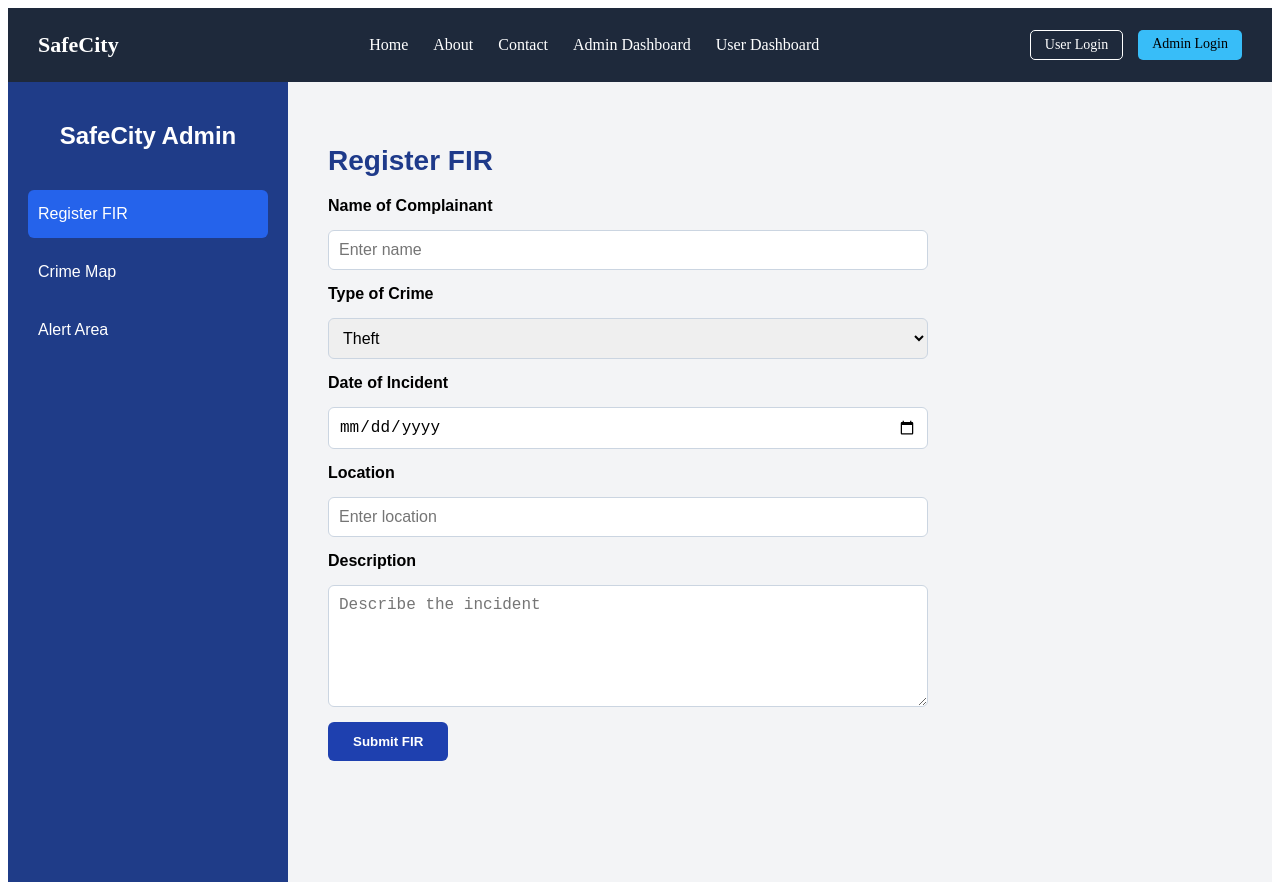
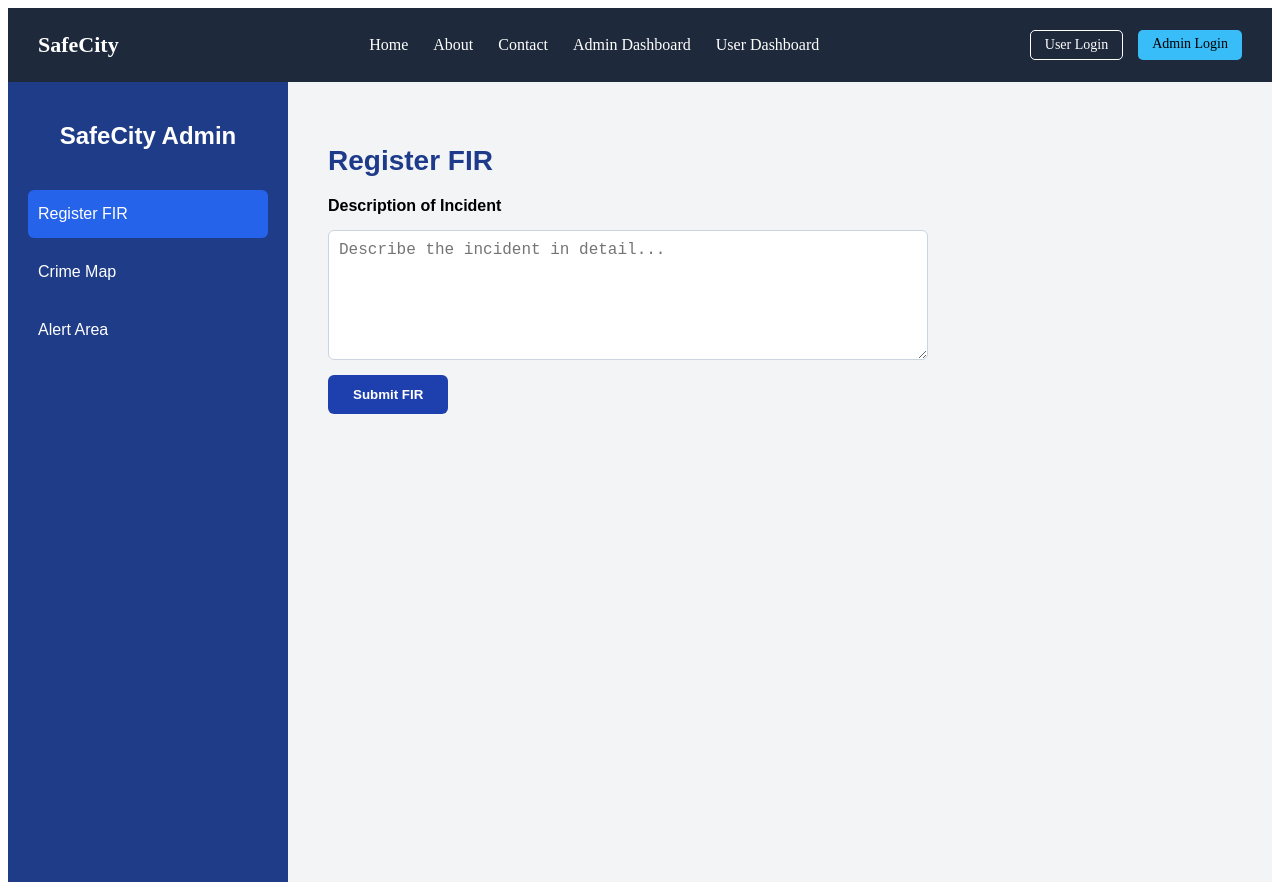
Before and after one commit to AnanyaMad06/Hackdeck_2026, a React (Create React App) app: page /admindashboard in a window 1280 px wide. Built offline with nearby package versions, Linux system fonts and the light colour scheme.

Commit message:
Register FIR api included

```diff
--- a/src/admin/FIRForm.js
+++ b/src/admin/FIRForm.js
@@ -1,32 +1,57 @@
-import React from "react";
+import React, { useState } from "react";
 
 function FIRForm() {
+  const [description, setDescription] = useState("");
+  const [status, setStatus] = useState("");
+
+  const handleSubmit = async (e) => {
+    e.preventDefault();
+
+    if (!description.trim()) {
+      setStatus("Please enter incident details.");
+      return;
+    }
+
+    try {
+      const response = await fetch("http://localhost:5000/api/submit-fir", {
+        method: "POST",
+        headers: {
+          "Content-Type": "application/json",
+        },
+        body: JSON.stringify({
+          text: description,
+        }),
+      });
+
+      if (!response.ok) {
+        throw new Error("Failed to submit FIR");
+      }
+
+      setStatus("✅ FIR submitted successfully");
+      setDescription("");
+    } catch (error) {
+      console.error(error);
+      setStatus("❌ Error submitting FIR. Try again.");
+    }
+  };
+
   return (
     <div className="tab-content">
       <h2>Register FIR</h2>
-      <form className="fir-form">
-        <label>Name of Complainant</label>
-        <input type="text" placeholder="Enter name" />
 
-        <label>Type of Crime</label>
-        <select>
-          <option>Theft</option>
-          <option>Assault</option>
-          <option>Fraud</option>
-          <option>Other</option>
-        </select>
-
-        <label>Date of Incident</label>
-        <input type="date" />
-
-        <label>Location</label>
-        <input type="text" placeholder="Enter location" />
-
-        <label>Description</label>
-        <textarea placeholder="Describe the incident"></textarea>
+      <form className="fir-form" onSubmit={handleSubmit}>
+        <label>Description of Incident</label>
+        <textarea
+          rows="6"
+          placeholder="Describe the incident in detail..."
+          value={description}
+          onChange={(e) => setDescription(e.target.value)}
+        />
 
         <button type="submit">Submit FIR</button>
       </form>
+
+      {status && <p>{status}</p>}
     </div>
   );
 }
```
